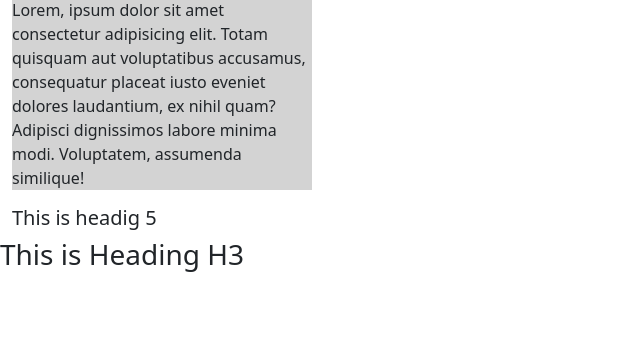
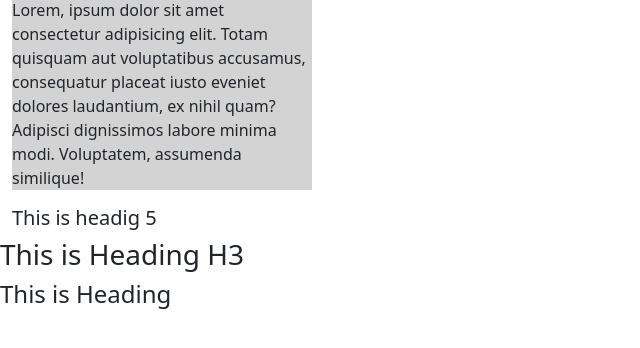
Before and after one commit to seasensr/test-web, a plain HTML site: page index.html in a window 1280 px wide. Shown: the part 120-468 px from the top of the page, without its empty margins (0-640 px from the left). Drawn offline with nearby package versions, Linux system fonts and the light colour scheme.

Commit message:
Update index.html

```diff
--- a/index.html
+++ b/index.html
@@ -25,5 +25,6 @@
 <script src="https://cdn.jsdelivr.net/npm/bootstrap@5.3.3/dist/js/bootstrap.min.js" integrity="sha384-0pUGZvbkm6XF6gxjEnlmuGrJXVbNuzT9qBBavbLwCsOGabYfZo0T0to5eqruptLy" crossorigin="anonymous"></script>
 
 <h3>This is Heading H3</h3>
+<h4>This is Heading</h4>
 </body>
 </html>
```
